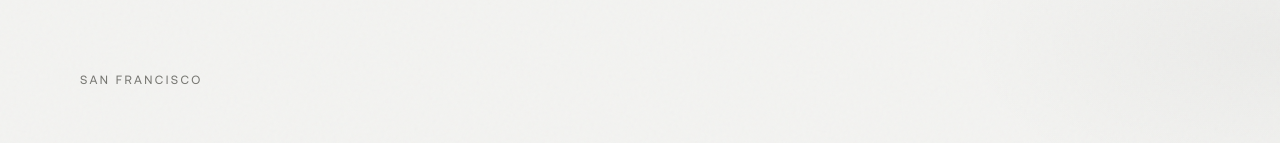
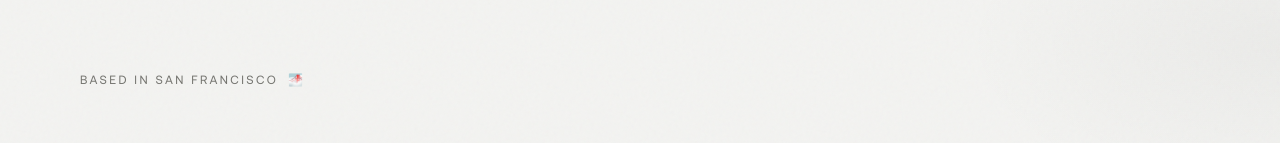
Before and after one commit to shawnjr222/design, a React (Vite) app: page / in a window 1280 px wide. Both pictures are taken after a click on the tab "Yoga". Shown: the part 196-339 px from the top of the page. Built offline with nearby package versions, Linux system fonts and the light colour scheme; no server answers.

Commit message:
Hero eyebrow: Based in San Francisco 🌁 on design and yoga pages
Co-Authored-By: Claude Sonnet 5.5 <noreply@anthropic.com>

```diff
--- a/src/DesignPage.tsx
+++ b/src/DesignPage.tsx
@@ -51,7 +51,7 @@ export function DesignPage({ ready, hoveredId, onHover }: Props) {
             transition={{ duration: 1, delay: 0.08, ease }}
             className="mb-6 sm:mb-8 md:mb-10 text-[11px] sm:text-[12px] tracking-[0.2em] uppercase text-[var(--muted)]"
           >
-            Remote & San Francisco
+            Based in San Francisco <span aria-hidden="true" className="ml-[0.35em] normal-case">🌁</span>
           </motion.p>
 
           <h1 className="max-w-[18ch] text-[clamp(2.1rem,7vw,5.25rem)] font-medium leading-[1.12] tracking-[-0.045em]">
--- a/src/YogaPage.tsx
+++ b/src/YogaPage.tsx
@@ -75,7 +75,7 @@ export function YogaPage({ ready }: Props) {
             transition={{ duration: 1, delay: 0.08, ease }}
             className="mb-6 sm:mb-8 md:mb-10 text-[11px] sm:text-[12px] tracking-[0.2em] uppercase text-[var(--muted)]"
           >
-            {yogaContent.location}
+            Based in {yogaContent.location} <span aria-hidden="true" className="ml-[0.35em] normal-case">🌁</span>
           </motion.p>
 
           <h1 className="max-w-[18ch] text-[clamp(2.1rem,7vw,5.25rem)] font-medium leading-[1.12] tracking-[-0.045em]">
```
